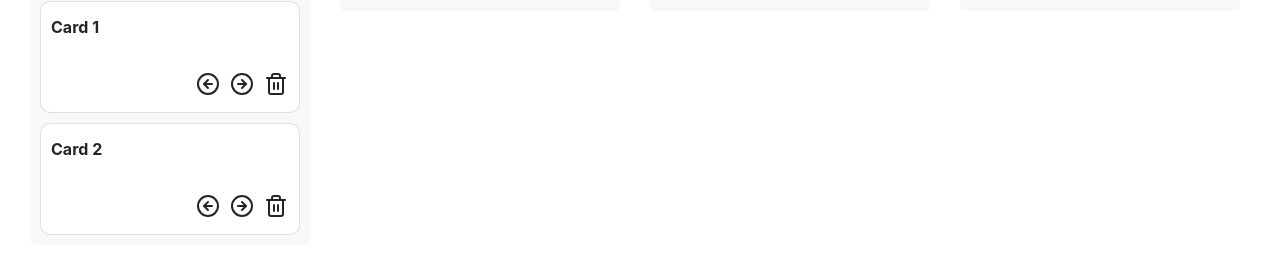
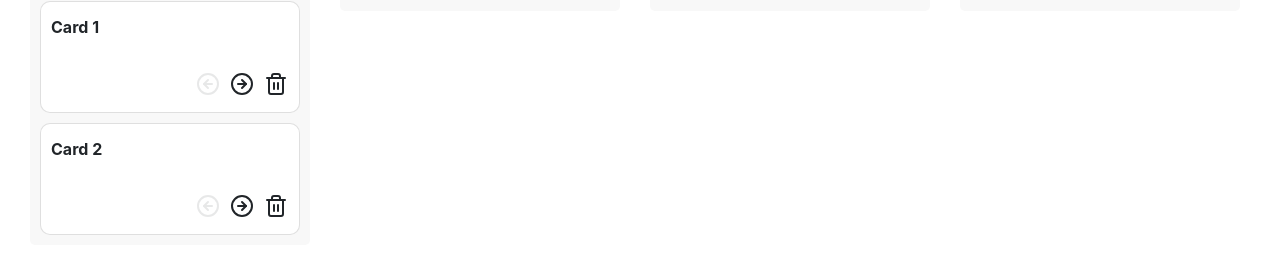
Before and after one commit to Akshay7016/kanban-board, a React (Create React App) app: page / in a window 1280 px wide. Shown: the part 265-538 px from the top of the page. Built offline with nearby package versions, Linux system fonts and the light colour scheme; the HTML template or start-up script is replaced by a standard one.

Commit message:
Final Commit

```diff
--- a/src/components/Card/Card.css
+++ b/src/components/Card/Card.css
@@ -26,3 +26,11 @@
    cursor: pointer;
    margin: 0px 5px;
  }
+
+ .first_board0{
+   opacity: 0.1;
+ }
+
+ .last_board3{
+  opacity: 0.1;
+ }
--- a/src/components/Card/Card.js
+++ b/src/components/Card/Card.js
@@ -13,8 +13,8 @@ function Card(props) {
       <div className="card_title">{props.card?.name}</div>
 
       <div className="card_footer">
-        <p onClick={() => props.goBackward(props.boardId, id)}>{<ArrowLeftCircle />}</p>
-        <p onClick={() => props.goForward(props.boardId, id)}>{<ArrowRightCircle />}</p>
+        <p className={`first_board${props.boardId}`} onClick={() => props.goBackward(props.boardId, id)}>{<ArrowLeftCircle />}</p>
+        <p className={`last_board${props.boardId}`} onClick={() => props.goForward(props.boardId, id)}>{<ArrowRightCircle />}</p>
         <p onClick={() => props.removeCard(props.boardId, id)}>{<Trash2 />}</p>
       </div>
     </div>
```
